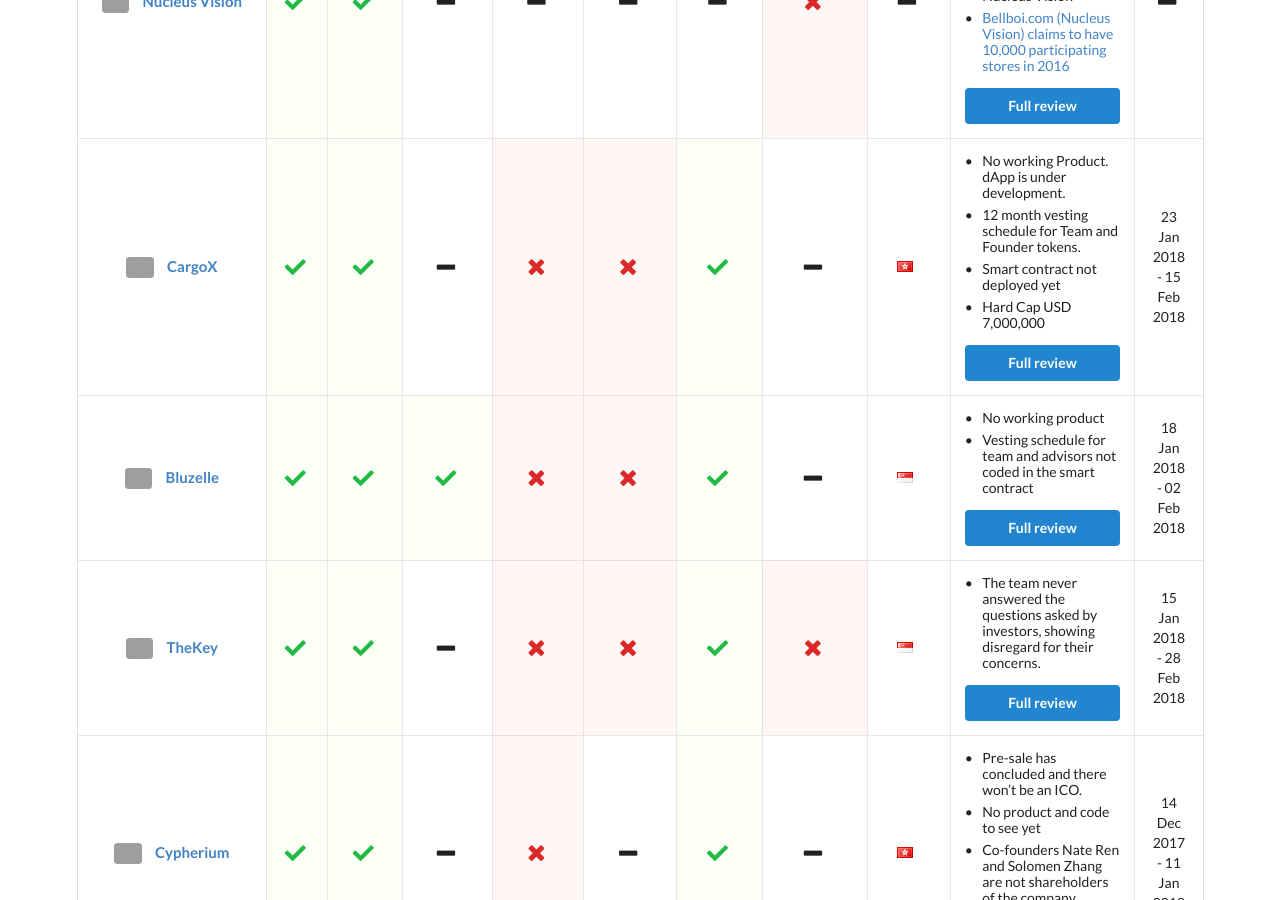
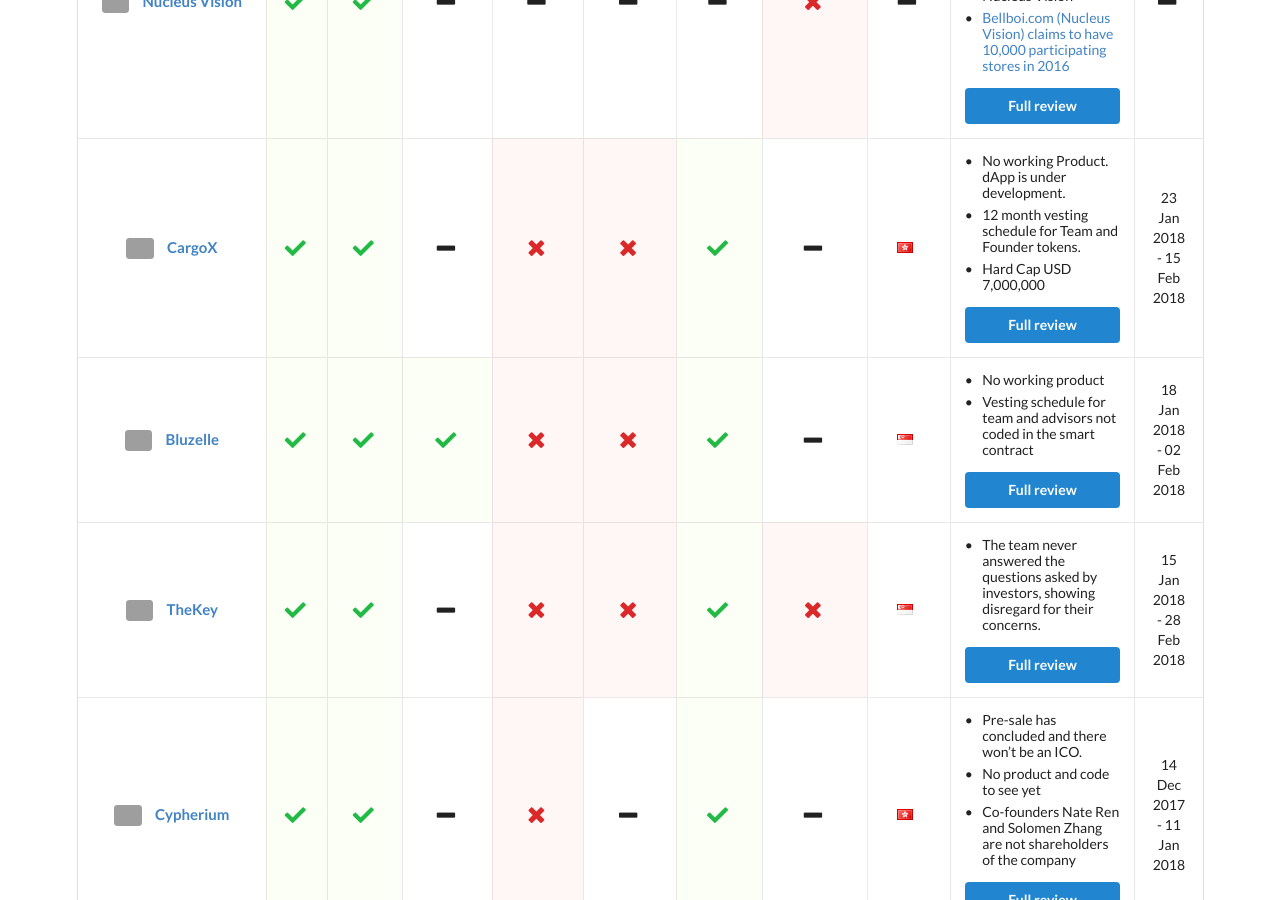
Before and after one commit to ico-check/ico-check, a Jekyll site: the page built from index.md, in a window 1280 px wide and 900 px high, scrolled down 791 px. Built offline with Jekyll 4.4.1, drawn with Linux system fonts in a browser that asks for light colours; nearby versions of some CDN libraries; grey boxes are pictures that could not be loaded.

Commit message:
33-cargox-ico-check
Smart contract is deployed.  Removed comment

```diff
--- a/_data/icos.yml
+++ b/_data/icos.yml
@@ -52,7 +52,6 @@
   comments:
     - content: No working Product. dApp is under development.
     - content: 12 month vesting schedule for Team and Founder tokens.
-    - content: Smart contract not deployed yet
     - content: Hard Cap USD 7,000,000
   ico_start_date: 2018-01-23T11:00:00Z
   ico_end_date: 2018-02-15T11:00:00Z
```
